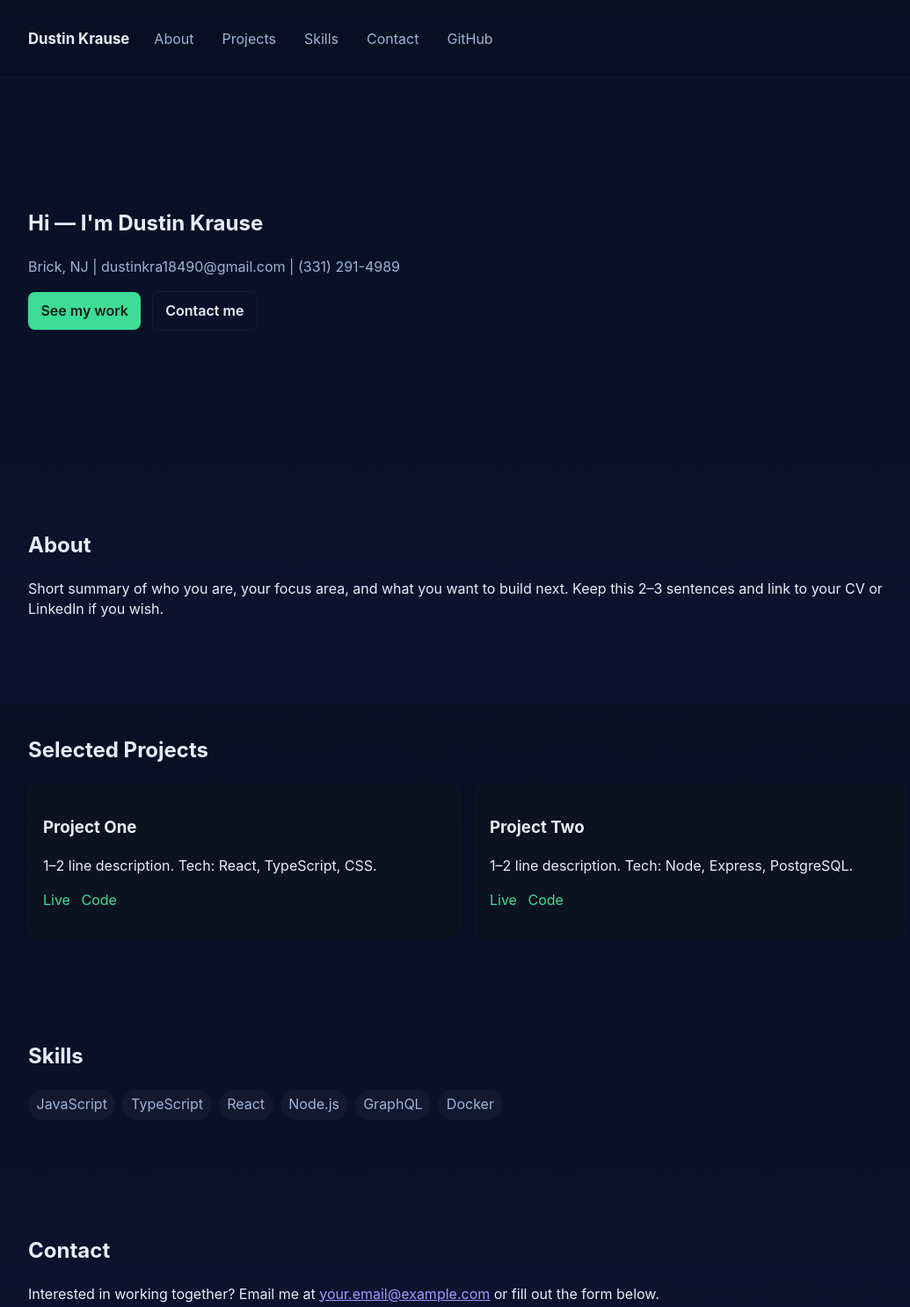
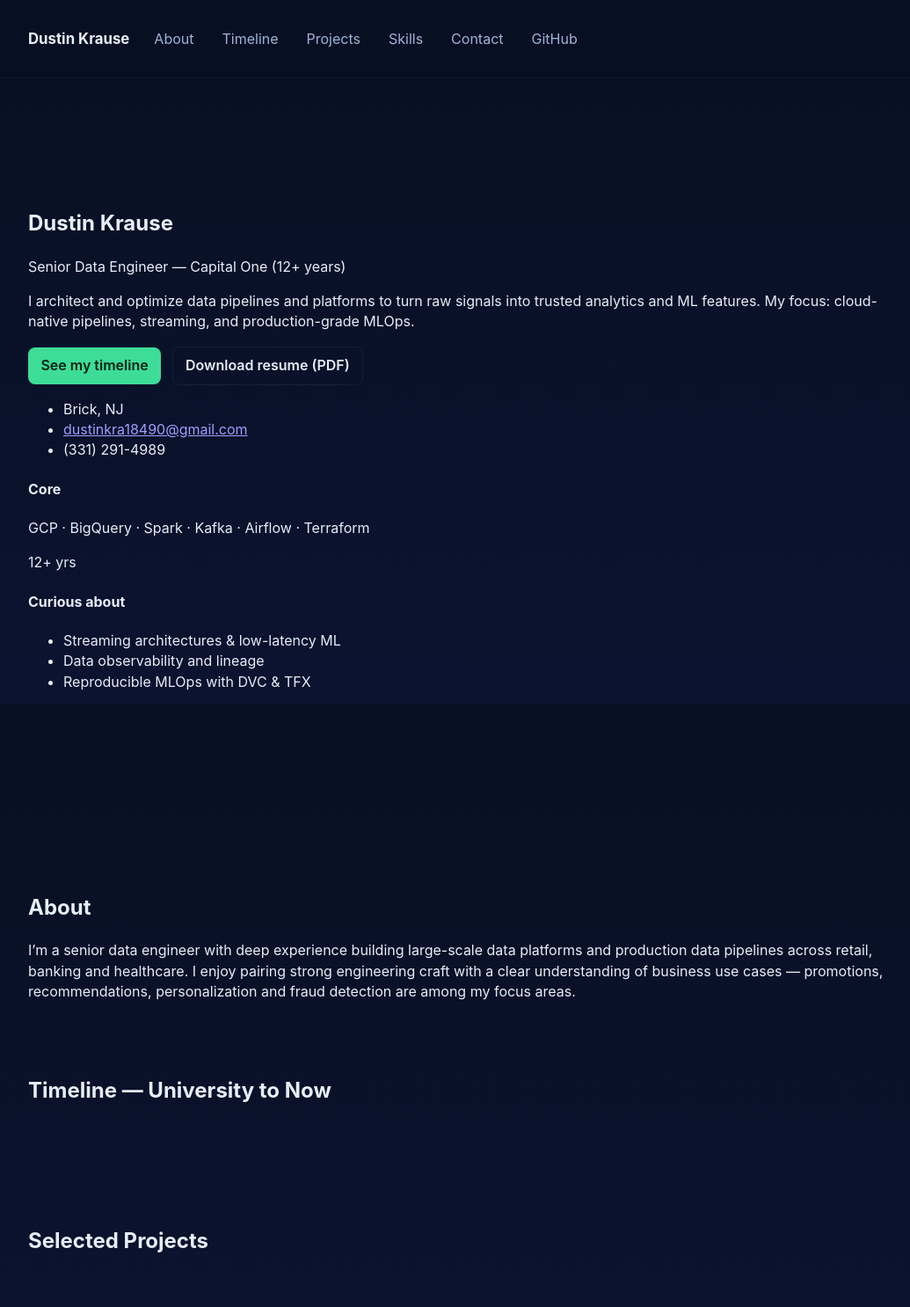
Before and after one commit to dustinkrausedev4-alt/portfolio, a plain HTML site: page index.html in a window 1280 px wide. Shown: the top 1486 px of the page at 88% size, without its empty margins (108-1143 px from the left). Drawn offline with Linux system fonts and the light colour scheme.

Commit message:
Update index.html

```diff
--- a/index.html
+++ b/index.html
@@ -3,82 +3,96 @@
 <head>
   <meta charset="utf-8" />
   <meta name="viewport" content="width=device-width,initial-scale=1" />
-  <title>Dustin Krause — Portfolio</title>
-  <meta name="description" content="Portfolio of Your Name — projects, skills, and contact." />
+  <title>Dustin Krause — Data Engineer Portfolio</title>
+  <meta name="description" content="Dustin Krause — Senior Data Engineer. GCP, Spark, Kafka, BigQuery, Airflow, Terraform." />
   <link rel="stylesheet" href="styles.css" />
 </head>
 <body>
   <header class="site-header">
-    <div class="container">
-      <a class="logo" href="#">Dustin Krause</a>
-      <button id="navToggle" class="nav-toggle" aria-expanded="false" aria-controls="siteNav">Menu</button>
-      <nav id="siteNav" class="site-nav" aria-label="Primary">
+    <div class="container header-grid">
+      <a class="logo" href="#hero">Dustin Krause</a>
+
+      <nav id="siteNav" class="site-nav" aria-label="Primary" aria-hidden="false">
         <ul>
           <li><a href="#about">About</a></li>
+          <li><a href="#timeline">Timeline</a></li>
           <li><a href="#projects">Projects</a></li>
           <li><a href="#skills">Skills</a></li>
           <li><a href="#contact">Contact</a></li>
-          <li><a href="https://github.com/dustinkrausedev4-alt" target="_blank" rel="noopener">GitHub</a></li>
+          <li><a id="githubLink" href="https://github.com/dustinkrausedev4-alt" target="_blank" rel="noopener">GitHub</a></li>
         </ul>
       </nav>
+
+      <button id="navToggle" class="nav-toggle" aria-expanded="false" aria-controls="siteNav">☰</button>
     </div>
   </header>
 
   <main>
     <section id="hero" class="hero">
-      <div class="container">
-        <h1>Hi — I'm Dustin Krause</h1>
-        <p class="lead">Brick, NJ | dustinkra18490@gmail.com | (331) 291-4989</p>
-        <p>
-          <a class="btn" href="#projects">See my work</a>
-          <a class="btn btn-alt" href="#contact">Contact me</a>
-        </p>
+      <div class="container hero-grid">
+        <div class="hero-left">
+          <h1 id="heroName">Dustin Krause</h1>
+          <p id="heroTitle" class="muted">Senior Data Engineer — Capital One (12+ years)</p>
+          <p id="heroSummary">I architect and optimize data pipelines and platforms to turn raw signals into trusted analytics and ML features. My focus: cloud-native pipelines, streaming, and production-grade MLOps.</p>
+
+          <p class="hero-cta">
+            <a class="btn" href="#timeline">See my timeline</a>
+            <a class="btn btn-alt" id="downloadResume" href="resume.pdf" target="_blank" rel="noopener">Download resume (PDF)</a>
+          </p>
+
+          <ul class="contact-inline">
+            <li>Brick, NJ</li>
+            <li><a id="emailLink" href="mailto:dustinkra18490@gmail.com">dustinkra18490@gmail.com</a></li>
+            <li>(331) 291-4989</li>
+          </ul>
+        </div>
+
+        <div class="hero-right">
+          <div class="spark-card">
+            <h4>Core</h4>
+            <p class="spark">GCP · BigQuery · Spark · Kafka · Airflow · Terraform</p>
+            <div class="spark-bubble">12+ yrs</div>
+          </div>
+
+          <div class="curiosity">
+            <h4>Curious about</h4>
+            <ul>
+              <li>Streaming architectures & low-latency ML</li>
+              <li>Data observability and lineage</li>
+              <li>Reproducible MLOps with DVC & TFX</li>
+            </ul>
+          </div>
+        </div>
       </div>
     </section>
 
     <section id="about" class="container about">
       <h2>About</h2>
-      <p>Short summary of who you are, your focus area, and what you want to build next. Keep this 2–3 sentences and link to your CV or LinkedIn if you wish.</p>
+      <div id="aboutText">I’m a senior data engineer with deep experience building large-scale data platforms and production data pipelines across retail, banking and healthcare. I enjoy pairing strong engineering craft with a clear understanding of business use cases — promotions, recommendations, personalization and fraud detection are among my focus areas.</div>
+    </section>
+
+    <section id="timeline" class="container timeline">
+      <h2>Timeline — University to Now</h2>
+      <div id="timelineList" class="timeline-list">
+        <!-- Timeline items rendered here -->
+      </div>
     </section>
 
     <section id="projects" class="container projects">
       <h2>Selected Projects</h2>
-      <div class="grid">
-        <article class="card">
-          <h3>Project One</h3>
-          <p>1–2 line description. Tech: React, TypeScript, CSS.</p>
-          <p class="card-links">
-            <a href="#" target="_blank" rel="noopener">Live</a>
-            <a href="#" target="_blank" rel="noopener">Code</a>
-          </p>
-        </article>
-
-        <article class="card">
-          <h3>Project Two</h3>
-          <p>1–2 line description. Tech: Node, Express, PostgreSQL.</p>
-          <p class="card-links">
-            <a href="#" target="_blank" rel="noopener">Live</a>
-            <a href="#" target="_blank" rel="noopener">Code</a>
-          </p>
-        </article>
+      <div id="projectsGrid" class="grid">
+        <!-- projects rendered here -->
       </div>
     </section>
 
     <section id="skills" class="container skills">
-      <h2>Skills</h2>
-      <ul class="chips">
-        <li>JavaScript</li>
-        <li>TypeScript</li>
-        <li>React</li>
-        <li>Node.js</li>
-        <li>GraphQL</li>
-        <li>Docker</li>
-      </ul>
+      <h2>Skills & Platforms</h2>
+      <ul id="skillsList" class="chips"></ul>
     </section>
 
     <section id="contact" class="container contact">
       <h2>Contact</h2>
-      <p>Interested in working together? Email me at <a href="mailto:your.email@example.com">your.email@example.com</a> or fill out the form below.</p>
+      <p>Interested in collaborating, hiring, or discussing data platforms? Email me at <a id="emailLink2" href="mailto:dustinkra18490@gmail.com">dustinkra18490@gmail.com</a>.</p>
 
       <form action="#" class="contact-form" onsubmit="alert('Replace this handler with a real form endpoint'); return false;">
         <label>
@@ -100,7 +114,7 @@
 
   <footer class="site-footer">
     <div class="container">
-      <p>© <span id="year"></span> Your Name — <a href="https://github.com/dustinkrausedev4-alt" target="_blank" rel="noopener">GitHub</a></p>
+      <p>© <span id="year"></span> <span id="footerName">Dustin Krause</span> — <a id="footerGithub" href="https://github.com/dustinkrausedev4-alt" target="_blank" rel="noopener">GitHub</a></p>
     </div>
   </footer>
 
```
